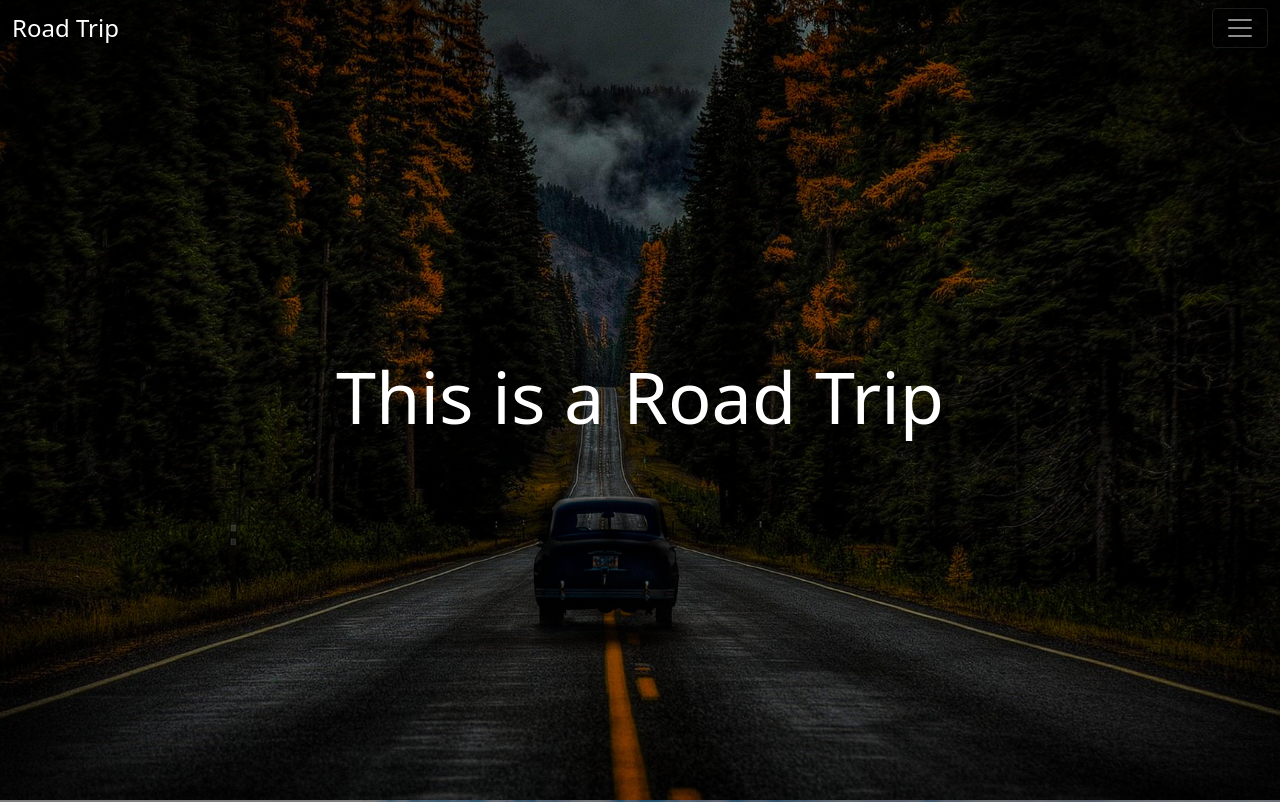
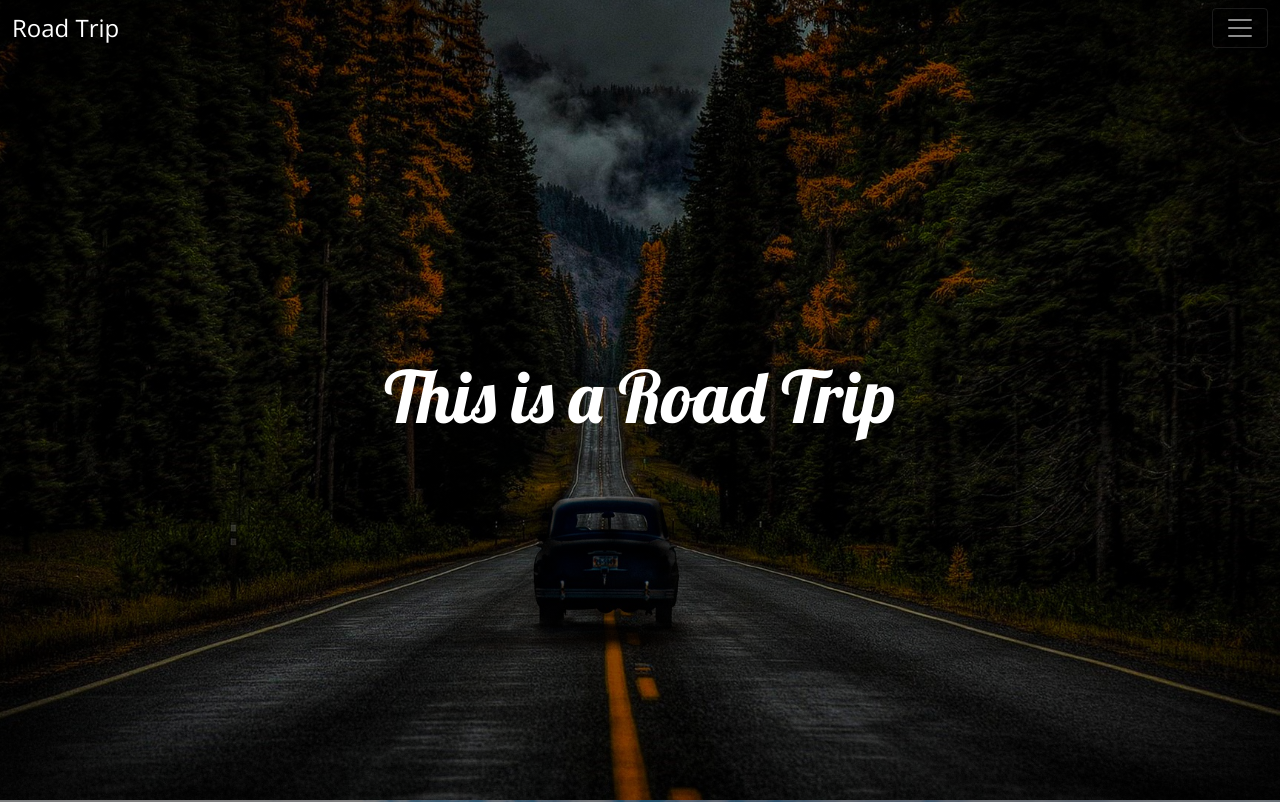
Before and after one commit to TrixyParra/parallax-practice, a plain HTML site: page index.html in a window 1280 px wide. Shown: the top 802 px of the page. Drawn offline with nearby package versions, Linux system fonts and the light colour scheme.

Commit message:
added two Font styles - linked to html Head, applied on css where needed

```diff
--- a/css/styles.css
+++ b/css/styles.css
@@ -1,3 +1,7 @@
+/* Font Styles
+font-family: 'Lobster', cursive;
+font-family: 'Open Sans', sans-serif; */
+
 * {
     box-sizing: border-box;
 }
@@ -8,6 +12,10 @@
 
 
 /* Navbar */
+.navbar {
+    font-family: 'Open Sans', sans-serif;
+}
+
 .nav-brand {
     text-decoration: none;
 }
@@ -23,6 +31,7 @@
     background-position: center;
     background-repeat: no-repeat;
     background-size: cover;
+    font-family: 'Lobster', cursive;
 }
 /* End of Header */
 
@@ -39,6 +48,7 @@
 
 .text-box {
     background-color: rgba(0, 0, 0, 0.5);  /* gives transparent background */
+    font-family: 'Open Sans', sans-serif;
 }
 
 .parallax-two {
--- a/index.html
+++ b/index.html
@@ -7,6 +7,9 @@
     <title>Document</title>
     <!-- Bootstrap CSS -->
     <link href="https://cdn.jsdelivr.net/npm/bootstrap@5.1.3/dist/css/bootstrap.min.css" rel="stylesheet" integrity="sha384-1BmE4kWBq78iYhFldvKuhfTAU6auU8tT94WrHftjDbrCEXSU1oBoqyl2QvZ6jIW3" crossorigin="anonymous">
+    <link rel="preconnect" href="https://fonts.googleapis.com">
+    <link rel="preconnect" href="https://fonts.gstatic.com" crossorigin>
+    <link href="https://fonts.googleapis.com/css2?family=Lobster&family=Open+Sans&display=swap" rel="stylesheet">
     <link rel="stylesheet" href="css/styles.css">
 </head>
 <body>
```
